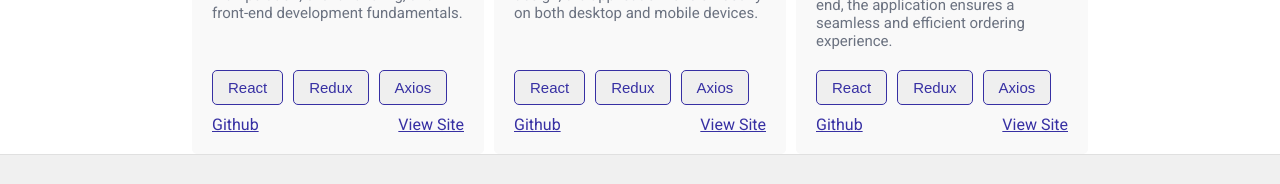
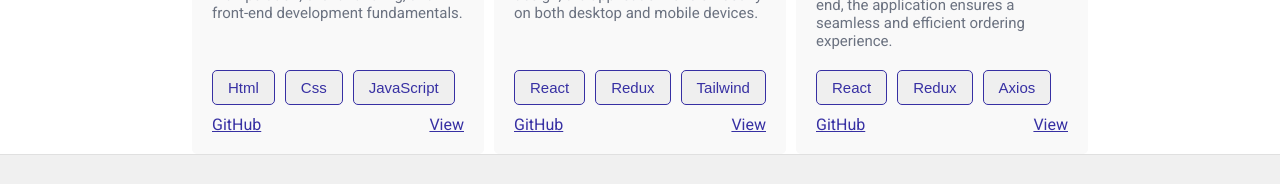
Before and after one commit to murathanabanoz/Frontend-Challenge, a React (Vite) app: page / in a window 1280 px wide. Shown: the part 1664-1848 px from the top of the page. Built offline with nearby package versions, Linux system fonts and the light colour scheme.

Commit message:
Proje Datası güncellendi

```diff
--- a/src/ProjectItem.js
+++ b/src/ProjectItem.js
@@ -4,6 +4,7 @@ const initialState = {
   React_btn: "React",
   Redux_btn: "Redux",
   Axios_btn: "Axios",
+  JavaScript_btn: "JavaScript",
   Git_hub: "Github",
   View_Link: "View Site",
   Name: "Murathan Abanoz",
--- a/src/components/ProjectItem.jsx
+++ b/src/components/ProjectItem.jsx
@@ -1,27 +1,29 @@
 import React from "react";
-import { useSelector } from "react-redux";
 
-function ProjectItem({ image, title, description, githubLink, viewLink }) {
-  const { React_btn, Redux_btn, Axios_btn, Git_hub, View_Link } = useSelector(
-    (state) => state.projectItem
-  );
-
+function ProjectItem({
+  image,
+  title,
+  description,
+  githubLink,
+  viewLink,
+  buttons,
+}) {
   return (
     <div className="projects-bottom-content">
       <img src={image} alt={title} className="project-image" />
       <h2>{title}</h2>
       <p>{description}</p>
       <div className="button-group">
-        <button>{React_btn}</button>
-        <button>{Redux_btn}</button>
-        <button>{Axios_btn}</button>
+        {buttons.map((btn, idx) => (
+          <button key={idx}>{btn}</button>
+        ))}
       </div>
       <div className="links-group">
         <a href={githubLink} target="_blank" rel="noopener noreferrer">
-          {Git_hub}
+          GitHub
         </a>
         <a href={viewLink} target="_blank" rel="noopener noreferrer">
-          {View_Link}
+          View
         </a>
       </div>
     </div>
--- a/src/components/Projects.jsx
+++ b/src/components/Projects.jsx
@@ -2,7 +2,6 @@ import React from "react";
 import { useSelector } from "react-redux";
 import "../css/projects.css";
 import ProjectItem from "./ProjectItem";
-import eCommerce from "../assets/e-commerce.png";
 
 const projectsData = [
   {
@@ -15,6 +14,7 @@ const projectsData = [
       "Basitlik ve kullanılabilirliğe odaklanarak HTML, CSS ve JavaScript ile bir To-Do List uygulaması geliştirdim. Uygulama, kullanıcıların görev ekleme, silme ve tamamlanan görevleri işaretleme işlemlerini yapabilmesine imkân tanır. Duyarlı tasarımı sayesinde farklı cihazlarda sorunsuz çalışır. Bu proje, DOM manipülasyonu, event handling (olay yönetimi) ve temel frontend geliştirme becerilerimi ortaya koymaktadır.",
     githubLink: "https://github.com/murathanabanoz/To-Do-List--JavaScript-",
     viewLink: "https://to-do-list-java-script-ten.vercel.app/",
+    buttons: ["Html", "Css", "JavaScript"],
   },
   {
     image:
@@ -26,6 +26,7 @@ const projectsData = [
       "React.js ile bir e-ticaret projesi geliştirdim. Projede ürünlerin listelenmesi, filtrelenmesi, sepete eklenmesi ve silinmesi gibi temel işlevler yer alıyor. Component tabanlı yapı sayesinde kodun okunabilirliğini artırdım ve yeniden kullanılabilirliği sağladım. State yönetimi için React Hooks kullandım. Ayrıca responsive tasarım sayesinde uygulama hem masaüstü hem de mobil cihazlarda sorunsuz bir şekilde çalışabiliyor.",
     githubLink: "https://github.com/murathanabanoz/e-ticaret-project",
     viewLink: "https://e-ticaret-project.vercel.app/",
+    buttons: ["React", "Redux", "Tailwind"],
   },
   {
     image:
@@ -37,6 +38,7 @@ const projectsData = [
       "Kullanıcıların çeşitli malzemeler, boyutlar ve hamur türleri arasından seçim yaparak pizzalarını özelleştirmelerine olanak tanıyan dinamik bir pizza sipariş uygulaması. Proje, kullanıcı dostu bir arayüz, gerçek zamanlı sipariş güncellemeleri ve güvenli bir ödeme sistemi sunar. Front-end için React.js ve back-end için Node.js ile Express kullanılarak oluşturulan uygulama, sorunsuz ve verimli bir sipariş deneyimi sağlar.",
     githubLink: "https://github.com/murathanabanoz/Pizza-Siparis",
     viewLink: "https://pizza-siparis-cyan.vercel.app/",
+    buttons: ["React", "Redux", "Axios"],
   },
 ];
 
@@ -61,6 +63,7 @@ function Projects() {
               }
               githubLink={project.githubLink}
               viewLink={project.viewLink}
+              buttons={project.buttons}
             />
           ))}
         </div>
```
